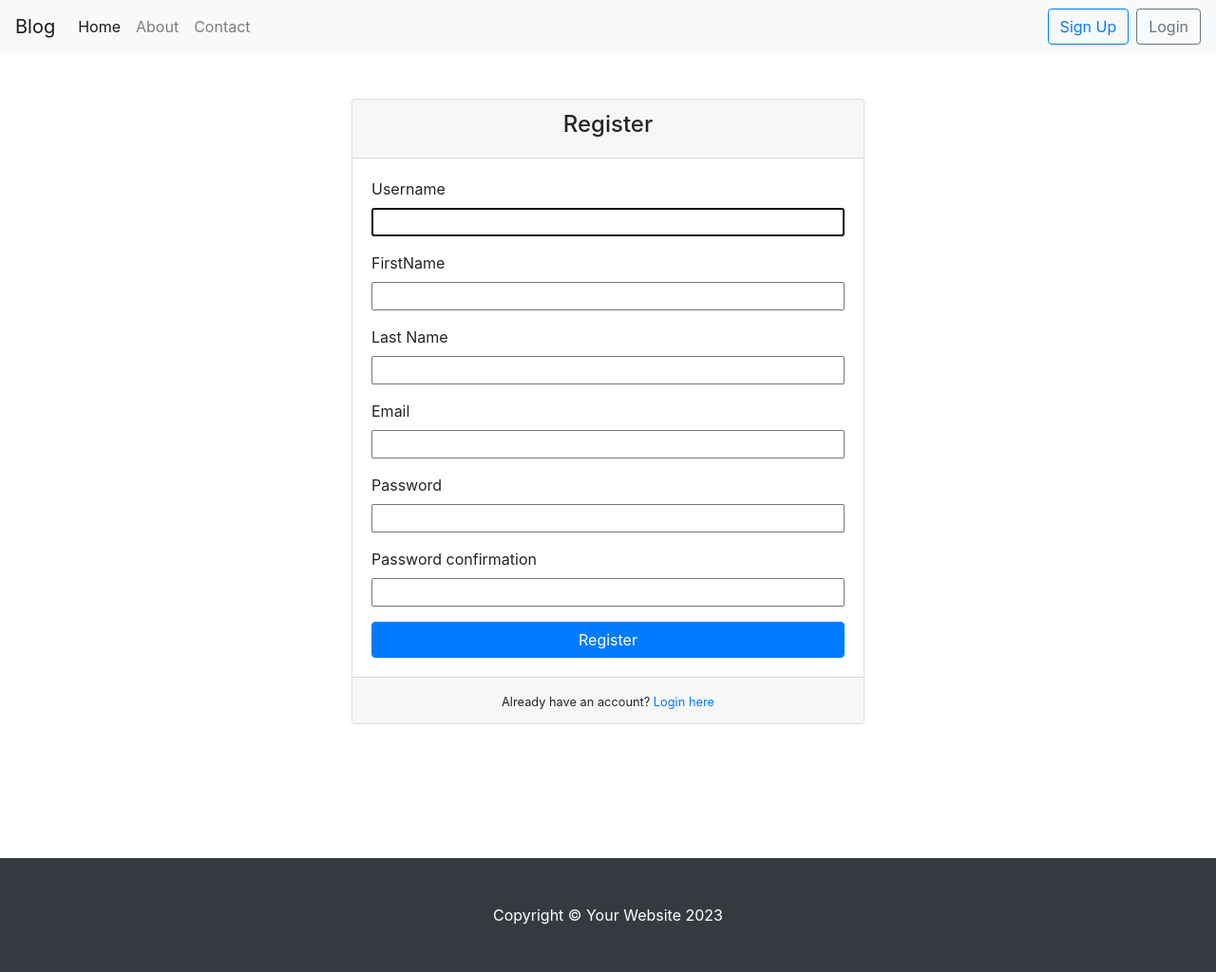
After one commit to MrBoMin/django_blog_post, a Django app: page /register/ in a window 1280 px wide. The commit adds this page. Shown: the whole page at 95% size. Run offline with Django 5.2, Linux system fonts and the light colour scheme; some libraries are stand-ins or nearby versions.

Commit message:
Adding Registeration Feature

```diff
--- /dev/null
+++ b/blog/forms.py
@@ -0,0 +1,17 @@
+from django import forms
+from django.contrib.auth.models import User
+from django.contrib.auth.forms import UserCreationForm
+
+class RegisterForm(UserCreationForm):
+    email = forms.EmailField()
+    first_name = forms.CharField(max_length=100)
+    last_name = forms.CharField(max_length=100)
+    class Meta:
+        model = User
+        fields = ['username', 'first_name', 'last_name', 'email', 'password1', 'password2']
+
+
+
+class LoginForm(forms.Form):
+    username = forms.CharField()
+    password = forms.CharField(widget=forms.PasswordInput)
--- a/blog/urls.py
+++ b/blog/urls.py
@@ -3,4 +3,6 @@ from . import views
 
 urlpatterns = [
     path('', views.home, name='home'),
+    path('register/', views.register, name='register'),
+    path('login/', views.login, name='login'),
 ]
--- a/blog/views.py
+++ b/blog/views.py
@@ -1,5 +1,32 @@
-from django.shortcuts import render
-
+from django.shortcuts import render,redirect
+from .forms import RegisterForm, LoginForm
 # Create your views here.
 def home(request):
     return render(request, 'blog/index.html')
+
+def register(request):
+    if request.method == 'POST':
+        form = RegisterForm(request.POST)
+        if form.is_valid():
+            print("Form is valided")
+            form.save()
+            return redirect('login')
+        else:
+            print(form.errors)
+
+    else:
+        form = RegisterForm()
+
+    return render(request, 'blog/register.html', {'form' :form})
+
+
+def login(request):
+    if request.method == 'POST':
+        form = LoginForm(request.POST)
+        if form.is_valid():
+            form.save()
+            return redirect('home')
+    else:
+        form = LoginForm()
+
+    return render(request, 'blog/login.html', {'form' :form})
--- /dev/null
+++ b/templates/base.html
@@ -0,0 +1,53 @@
+<!DOCTYPE html>
+<html lang="en">
+
+<head>
+    <meta charset="UTF-8">
+    <meta name="viewport" content="width=device-width, initial-scale=1.0">
+    <title>Blog Post Index</title>
+    <link href="https://stackpath.bootstrapcdn.com/bootstrap/4.5.2/css/bootstrap.min.css" rel="stylesheet">
+</head>
+
+<body>
+    <nav class="navbar navbar-expand-lg navbar-light bg-light">
+        <a class="navbar-brand" href="{% url 'home' %}">Blog</a>
+        <button class="navbar-toggler" type="button" data-toggle="collapse" data-target="#navbarNav"
+            aria-controls="navbarNav" aria-expanded="false" aria-label="Toggle navigation">
+            <span class="navbar-toggler-icon"></span>
+        </button>
+        <div class="collapse navbar-collapse" id="navbarNav">
+            <ul class="navbar-nav">
+                <li class="nav-item active">
+                    <a class="nav-link" href="{% url 'home' %}">Home <span class="sr-only">(current)</span></a>
+                </li>
+                <li class="nav-item">
+                    <a class="nav-link" href="#">About</a>
+                </li>
+                <li class="nav-item">
+                    <a class="nav-link" href="#">Contact</a>
+                </li>
+            </ul>
+        </div>
+
+        <div class="ml-auto d-flex">
+            <a class="btn btn-outline-primary mr-2" href="{% url 'register' %}">Sign Up</a>
+            <a class="btn btn-outline-secondary" href="#">Login</a>
+        </div>
+    </nav>
+
+    <div class="container-fluid" style="min-height: 100vh;">
+        {% block content %}{% endblock %}
+    </div>
+
+    <footer class="py-5 bg-dark">
+        <div class="container">
+            <p class="m-0 text-center text-white">Copyright &copy; Your Website 2023</p>
+        </div>
+    </footer>
+
+    <script src="https://code.jquery.com/jquery-3.5.1.slim.min.js"></script>
+    <script src="https://cdn.jsdelivr.net/npm/@popperjs/core@2.5.4/dist/umd/popper.min.js"></script>
+    <script src="https://stackpath.bootstrapcdn.com/bootstrap/4.5.2/js/bootstrap.min.js"></script>
+</body>
+
+</html>
--- /dev/null
+++ b/templates/blog/register.html
@@ -0,0 +1,120 @@
+{% extends 'base.html' %}
+{% block content %}
+
+<div class="container mt-5">
+    <div class="row justify-content-center">
+        <div class="col-md-6">
+            <div class="card">
+                <div class="card-header text-center">
+                    <h4>Register</h4>
+                </div>
+                <div class="card-body">
+
+                    <form method="POST" action="{% url 'register' %}">
+                        {% csrf_token %}
+
+                        <div class="form-group d-flex flex-column">
+                            <label for="{{ form.username.id_for_label }}">Username</label>
+                            {{ form.username }}
+                            {% if form.username.errors %}
+                            <div class="alert alert-danger" role="alert">
+                                <ul>
+                                    {% for error in form.username.errors %}
+                                    <li>{{ error }}</li>
+                                    {% endfor %}
+                                </ul>
+                            </div>
+                            {% endif %}
+                        </div>
+
+                        <div class="form-group d-flex flex-column">
+                            <label for="{{ form.first_name.id_for_label }}">FirstName</label>
+                            {{ form.first_name }}
+                            {% if form.first_name.errors %}
+                            <div class="alert alert-danger" role="alert">
+                                <ul>
+                                    {% for error in form.first_name.errors %}
+                                    <li>{{ error }}</li>
+                                    {% endfor %}
+                                </ul>
+                            </div>
+                            {% endif %}
+                        </div>
+
+                        <div class="form-group d-flex flex-column">
+                            <label for="{{ form.last_name.id_for_label }}">Last Name</label>
+                            {{ form.last_name }}
+                            {% if form.last_name.errors %}
+                            <div class="alert alert-danger" role="alert">
+                                <ul>
+                                    {% for error in form.last_name.errors %}
+                                    <li>{{ error }}</li>
+                                    {% endfor %}
+                                </ul>
+                            </div>
+                            {% endif %}
+                        </div>
+
+                        <div class="form-group d-flex flex-column">
+                            <label for="{{ form.email.id_for_label }}">Email</label>
+                            {{ form.email }}
+                            {% if form.email.errors %}
+                            <div class="alert alert-danger" role="alert">
+                                <ul>
+                                    {% for error in form.email.errors %}
+                                    <li>{{ error }}</li>
+                                    {% endfor %}
+                                </ul>
+                            </div>
+                            {% endif %}
+                        </div>
+
+                        <div class="form-group d-flex flex-column">
+                            <label for="{{ form.password1.id_for_label }}">Password</label>
+                            {{ form.password1 }}
+                            {% if form.password1.errors %}
+                            <div class="alert alert-danger" role="alert">
+                                <ul>
+                                    {% for error in form.password1.errors %}
+                                    <li>{{ error }}</li>
+                                    {% endfor %}
+                                </ul>
+                            </div>
+                            {% endif %}
+                        </div>
+                        <div class="form-group d-flex flex-column">
+                            <label for="{{ form.password2.id_for_label }}">Password confirmation</label>
+                            {{ form.password2 }}
+                            {% if form.password2.errors %}
+                            <div class="alert alert-danger" role="alert">
+                                <ul>
+                                    {% for error in form.password2.errors %}
+                                    <li>{{ error }}</li>
+                                    {% endfor %}
+                                </ul>
+                            </div>
+                            {% endif %}
+                        </div>
+
+                        <button type="submit" class="btn btn-primary btn-block">Register</button>
+                    </form>
+
+                    {% if form.non_field_errors %}
+                    <div class="alert alert-danger" role="alert">
+                        <ul>
+                            {% for error in form.non_field_errors %}
+                            <li>{{ error }}</li>
+                            {% endfor %}
+                        </ul>
+                    </div>
+                    {% endif %}
+                </div>
+                <div class="card-footer text-center">
+                    <small>Already have an account? <a href="{% url 'login' %}">Login here</a></small>
+                </div>
+            </div>
+        </div>
+    </div>
+</div>
+
+{% endblock %}
```
Also changed, not shown: ProjectPlanning.txt (+48 -0 lines), templates/blog/index.html (+7 -43 lines), templates/blog/login.html (added, +35 -0 lines).
